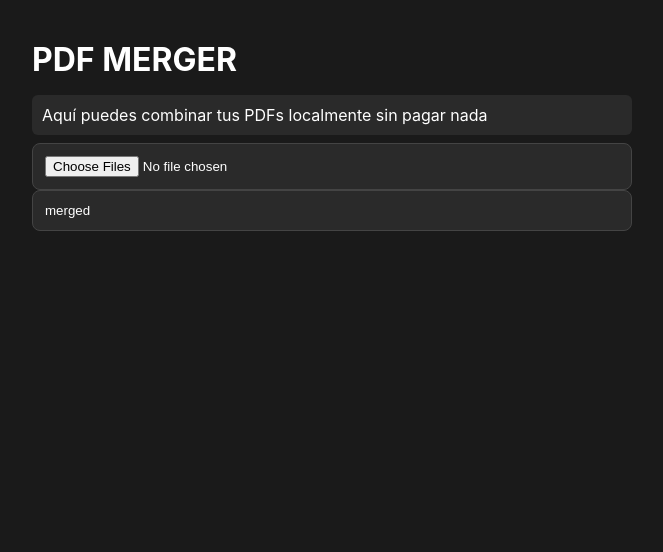
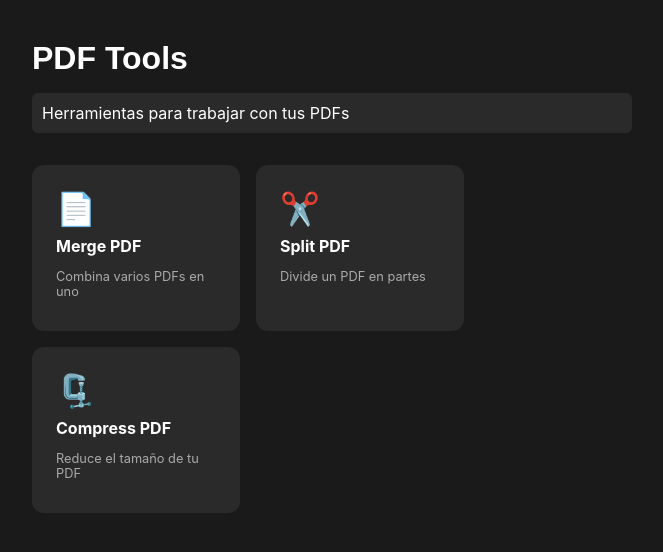
Before and after one commit to sergiopon/sergioLovesPdf, a React (Create React App) app in the folder pdf-merger-front/: page / in a window 1280 px wide. Shown: the top 552 px of the page, without its empty margins (308-971 px from the left). Built offline with nearby package versions, Linux system fonts and the light colour scheme.

Commit message:
se hace la homepage

```diff
--- a/pdf-merger-front/src/App.css
+++ b/pdf-merger-front/src/App.css
@@ -43,6 +43,7 @@
   padding: 10px;
   border-radius: 6px;
   margin-bottom: 8px;
+
   color: #ffffff;
 }
 
@@ -54,3 +55,48 @@
   color: #ffffff;
   font-weight: bold;
 }
+body {
+  font-family: 'Inter', sans-serif;
+}
+
+h1 {
+  font-family: 'Syne', sans-serif;
+}
+
+.herramientas {
+  display: flex;
+  gap: 16px;
+  flex-wrap: wrap;
+  margin-top: 32px;
+}
+
+.tarjeta {
+  background-color: #2a2a2a;
+  border-radius: 12px;
+  padding: 24px;
+  width: 160px;
+  text-decoration: none;
+  color: #ffffff;
+  cursor: pointer;
+  transition: background-color 0.2s;
+}
+
+.tarjeta:hover {
+  background-color: #333;
+}
+
+.tarjeta span {
+  font-size: 2rem;
+}
+
+.tarjeta h2 {
+  font-size: 1rem;
+  margin: 8px 0 4px;
+}
+
+.tarjeta p {
+  font-size: 0.8rem;
+  color: #aaa;
+  background: none;
+  padding: 0;
+}
--- a/pdf-merger-front/src/App.js
+++ b/pdf-merger-front/src/App.js
@@ -1,89 +1,17 @@
-import logo from './logo.jpg';
-import './App.css';
-import axios from 'axios'
-import { DragDropContext, Droppable, Draggable } from '@hello-pangea/dnd'
+import { BrowserRouter, Routes, Route } from 'react-router-dom'
+import Merge from './pages/Merge'
+import Home from './pages/Home'
+import { Link } from 'react-router-dom'
 
-
-
-import { useState } from 'react'
 function App() {
-const [archivos, setArchivos] = useState([])
-const [nombreArchivo, setNombreArchivo] = useState('merged')
-const onDragEnd = (result) => {
-  if (!result.destination) return  // si soltó fuera, no hacer nada
-
-  const items = [...archivos]
-  const [movido] = items.splice(result.source.index, 1)      // saca el elemento
-  items.splice(result.destination.index, 0, movido)           // lo inserta en la nueva posición
-  setArchivos(items)
-}
-const handleMerge = async () => {
-  const formData = new FormData()
-  // agrega cada archivo al formData con el campo 'pdfs'
-  archivos.forEach(archivo => formData.append('pdfs',archivo))
-
-  const response = await axios.post('http://localhost:4000/api/pdf/merge', formData, {
-    responseType: 'blob'  // importante: le dice a axios que espere un archivo binario
-  })
-
-  const url = window.URL.createObjectURL(new Blob([response.data]))
-  const link = document.createElement('a')
-  link.href = url
-  link.setAttribute('download', `${nombreArchivo}.pdf`)
-  document.body.appendChild(link)
-  link.click()
-  link.remove()
+  return (
+    <BrowserRouter>
+      <Routes>
+        <Route path="/" element={<Home />} />
+        <Route path="/merge" element={<Merge />} />
+      </Routes>
+    </BrowserRouter>
+  )
 }
 
-
-
-
-  const handleChange = (e) => {
-  const seleccionados = Array.from(e.target.files)
-  setArchivos(seleccionados)
-  setNombreArchivo((seleccionados[0].name).replace('.pdf', ''))
-}
-const eliminarArchivo = (index) => {
-  const nuevos = archivos.filter((_, i) => i !== index)
-  setArchivos(nuevos)
-}
-
-  return (
-    <div className="contenedor">
-      <h1>PDF MERGER</h1>
-      <p>Aquí puedes combinar tus PDFs localmente sin pagar nada</p>
-      <input type="file" accept=".pdf" multiple onChange={handleChange} />
-      <DragDropContext  onDragEnd={onDragEnd}>
-        <Droppable droppableId="lista">
-          {(provided) => (
-            <div {...provided.droppableProps} ref={provided.innerRef}>
-              {archivos.map((archivo, index) => (
-                <Draggable  key={archivo.name} draggableId={archivo.name} index={index}>
-                  {(provided) => (
-                    <div className= "archivo-item" ref={provided.innerRef} {...provided.draggableProps} {...provided.dragHandleProps}>
-                      {index + 1}. {archivo.name}
-                      <button className="botonX" onClick={() => eliminarArchivo(index)}>✕</button>
-                    </div>
-                  )}
-                </Draggable>
-              ))}
-              {provided.placeholder}
-            </div>
-          )}
-        </Droppable>
-      </DragDropContext>
-      <input
-        type="text"
-        className="input"
-        value={nombreArchivo}
-        onChange={(e) => setNombreArchivo(e.target.value)}
-        placeholder="Nombre del archivo"
-      />
-      {archivos.length >= 2 && (
-      <button className="boton-merge" onClick = {handleMerge}>Combinar PDFs</button>
-      )}
-    </div>
-
-  )
-}
 export default App
--- /dev/null
+++ b/pdf-merger-front/src/pages/Home.jsx
@@ -0,0 +1,33 @@
+import { Link } from 'react-router-dom'
+function Home() {
+  return (
+    <div className="contenedor">
+        <h1>PDF Tools</h1>
+        <p>Herramientas para trabajar con tus PDFs</p>
+        <div className="herramientas">
+
+        <Link to="/merge" className="tarjeta">
+          <span>📄</span>
+          <h2>Merge PDF</h2>
+          <p>Combina varios PDFs en uno</p>
+        </Link>
+
+        <div className="tarjeta">
+          <span>✂️</span>
+          <h2>Split PDF</h2>
+          <p>Divide un PDF en partes</p>
+        </div>
+
+        <div className="tarjeta">
+          <span>🗜️</span>
+          <h2>Compress PDF</h2>
+          <p>Reduce el tamaño de tu PDF</p>
+        </div>
+
+      </div>
+
+    </div>
+  )
+}
+
+export default Home
--- /dev/null
+++ b/pdf-merger-front/src/pages/Merge.jsx
@@ -0,0 +1,89 @@
+import logo from '../logo.jpg'
+import '../App.css';
+import axios from 'axios'
+import { DragDropContext, Droppable, Draggable } from '@hello-pangea/dnd'
+
+
+
+import { useState } from 'react'
+function Merge() {
+const [archivos, setArchivos] = useState([])
+const [nombreArchivo, setNombreArchivo] = useState('merged')
+const onDragEnd = (result) => {
+  if (!result.destination) return  // si soltó fuera, no hacer nada
+
+  const items = [...archivos]
+  const [movido] = items.splice(result.source.index, 1)      // saca el elemento
+  items.splice(result.destination.index, 0, movido)           // lo inserta en la nueva posición
+  setArchivos(items)
+}
+const handleMerge = async () => {
+  const formData = new FormData()
+  // agrega cada archivo al formData con el campo 'pdfs'
+  archivos.forEach(archivo => formData.append('pdfs',archivo))
+
+  const response = await axios.post('http://localhost:4000/api/pdf/merge', formData, {
+    responseType: 'blob'  // importante: le dice a axios que espere un archivo binario
+  })
+
+  const url = window.URL.createObjectURL(new Blob([response.data]))
+  const link = document.createElement('a')
+  link.href = url
+  link.setAttribute('download', `${nombreArchivo}.pdf`)
+  document.body.appendChild(link)
+  link.click()
+  link.remove()
+}
+
+
+
+
+  const handleChange = (e) => {
+  const seleccionados = Array.from(e.target.files)
+  setArchivos(seleccionados)
+  setNombreArchivo((seleccionados[0].name).replace('.pdf', ''))
+}
+const eliminarArchivo = (index) => {
+  const nuevos = archivos.filter((_, i) => i !== index)
+  setArchivos(nuevos)
+}
+
+  return (
+    <div className="contenedor">
+      <h1>PDF MERGER</h1>
+      <p>Aquí puedes combinar tus PDFs localmente sin pagar nada</p>
+      <input type="file" accept=".pdf" multiple onChange={handleChange} />
+      <DragDropContext  onDragEnd={onDragEnd}>
+        <Droppable droppableId="lista">
+          {(provided) => (
+            <div {...provided.droppableProps} ref={provided.innerRef}>
+              {archivos.map((archivo, index) => (
+                <Draggable  key={archivo.name} draggableId={archivo.name} index={index}>
+                  {(provided) => (
+                    <div className= "archivo-item" ref={provided.innerRef} {...provided.draggableProps} {...provided.dragHandleProps}>
+                      {index + 1}. {archivo.name}
+                      <button className="botonX" onClick={() => eliminarArchivo(index)}>✕</button>
+                    </div>
+                  )}
+                </Draggable>
+              ))}
+              {provided.placeholder}
+            </div>
+          )}
+        </Droppable>
+      </DragDropContext>
+      <input
+        type="text"
+        className="input"
+        value={nombreArchivo}
+        onChange={(e) => setNombreArchivo(e.target.value)}
+        placeholder="Nombre del archivo"
+      />
+      {archivos.length >= 2 && (
+      <button className="boton-merge" onClick = {handleMerge}>Combinar PDFs</button>
+      )}
+    </div>
+
+  )
+}
+export default Merge
```
